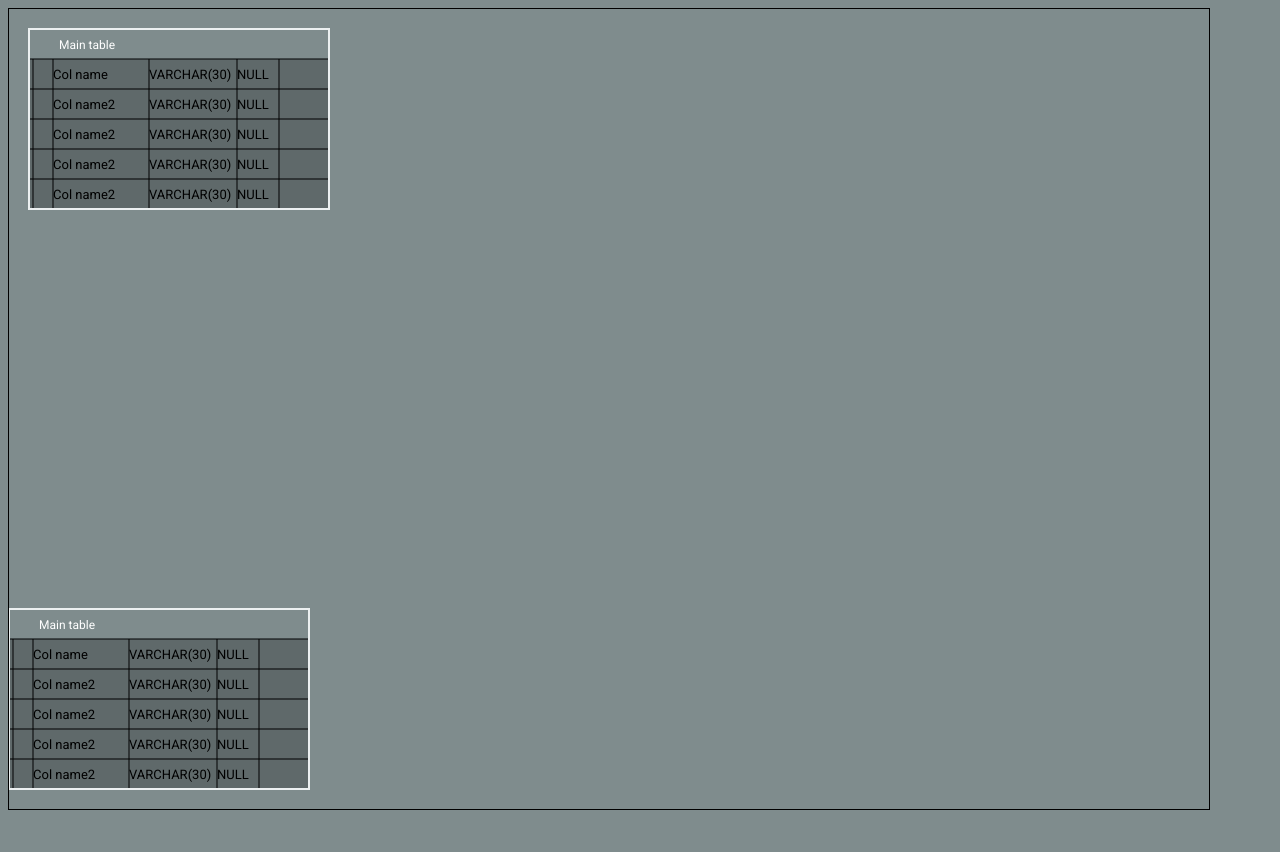
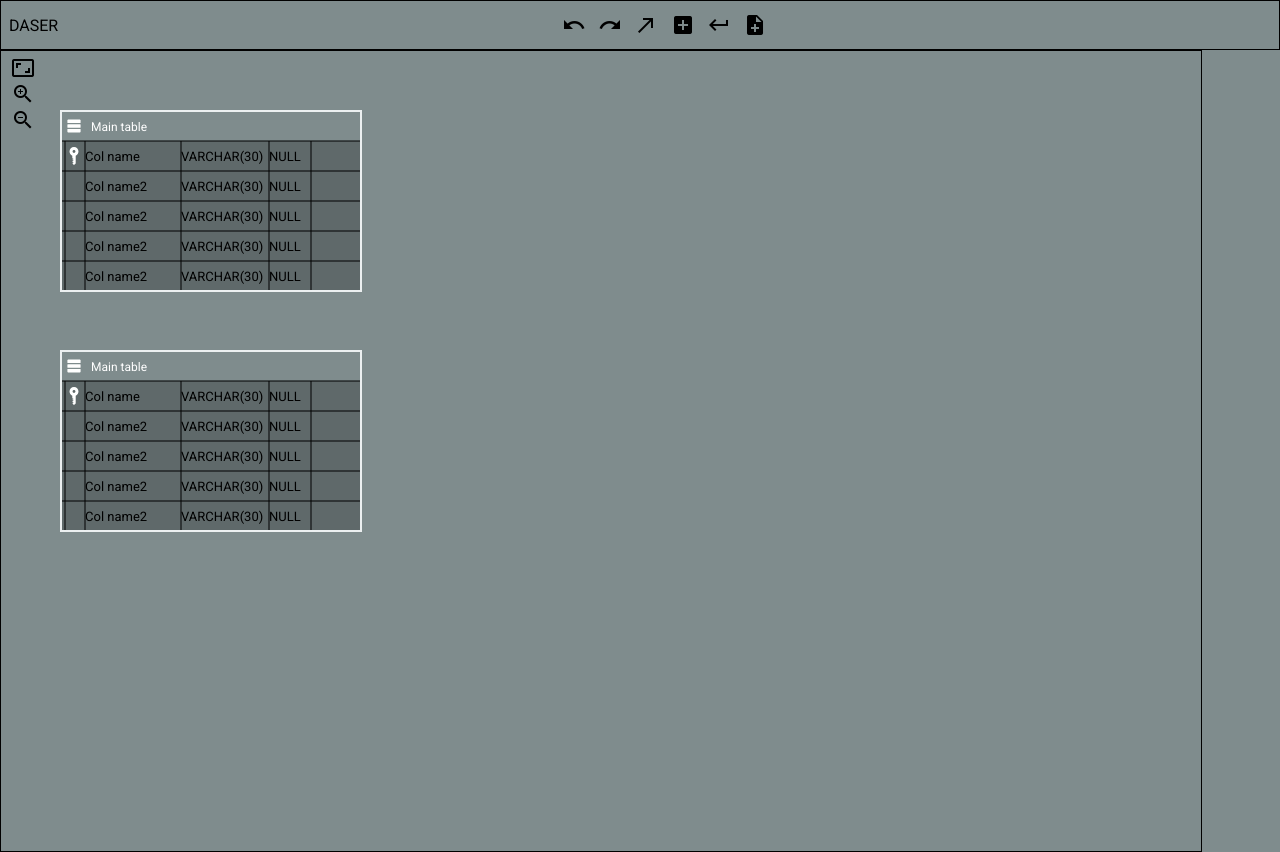
Before and after one commit to luciancosnita21/daser_cliw, a plain HTML site: page index.html in a window 1280 px wide. Before the commit the page ends 818 px from the top, so only its background shows below. Drawn offline with Linux system fonts and the light colour scheme.

Commit message:
[Layout][Canvas][Navigation] small refactor, added work bar, added zoom bar

```diff
--- a/index.html
+++ b/index.html
@@ -1,66 +1,43 @@
 <html>
   <head>
+    <link href="https://fonts.googleapis.com/icon?family=Material+Icons" rel="stylesheet">
     <link href="https://fonts.googleapis.com/css?family=Roboto:400,500,700" rel="stylesheet">
-    <style>
-      body {
-        background: #7f8c8d;
-        font-family: 'Roboto', sans-serif;
-      }
-
-      svg {
-        border: 1px solid black;
-      }
-
-      rect {
-        fill: none;
-      }
-
-      .table-title {
-        fill: white;
-        font-size: 12px;
-      }
-
-      .table-title rect {
-        fill: #7f8c8d;
-      }
-
-      .table-background {
-        fill: black;
-        opacity: 0.25;
-      }
-
-      .table-border {
-        fill: none;
-        stroke-width: 2px;
-        stroke: #ecf0f1;
-      }
-
-      .small { font: italic 13px sans-serif; }
-
-
-      .col-name text {
-        fill: #ecf0f1;
-      }
-
-      .col-type text {
-        fill: #e67e22;
-      }
-
-      .table-title {
-        transform: translate(0, 0);
-      }
-
-      text {
-        font-size: 13px;
-      }
-
-      .icon {
-        fill: white;
-      }
-    </style>
+    <link href="style.css" rel="stylesheet" >
   </head>
   <body>
-    <svg width="1200" height="800"></svg>
+    <nav class="navigation">
+      <span class="navigation__logo">DASER</span>
+
+      <div class="work-bar">
+        <button class="work-bar__button"><i class="material-icons">undo</i></button>
+        <button class="work-bar__button"><i class="material-icons">redo</i></button>
+        <button class="work-bar__button"><i class="material-icons">call_made</i></button>
+
+        <span class="work-bar__separator"></span>
+
+        <button class="work-bar__button"><i class="material-icons">add_box</i></button>
+        <button class="work-bar__button"><i class="material-icons">keyboard_return</i></button>
+        <button class="work-bar__button"><i class="material-icons">note_add</i></button>
+      </div>
+    </nav>
+
+    <section class="canvas">
+      <section class="canvas__zoom-bar">
+        <button class="canvas__zoom-bar__button">
+          <i class="material-icons">aspect_ratio</i>
+        </button>
+
+        <button class="canvas__zoom-bar__button">
+          <i class="material-icons">zoom_in</i>
+        </button>
+
+        <button class="canvas__zoom-bar__button">
+          <i class="material-icons">zoom_out</i>
+        </button>
+      </section>
+
+      <svg class="canvas__svg" width="1200" height="800"></svg>
+    </section>
     <script type="module" src="src/index.js"></script>
   </body>
 </html>
--- a/src/index.js
+++ b/src/index.js
@@ -38,7 +38,8 @@ window.addEventListener('load', () => {
   const $svg = document.querySelector('svg');
   const testTable = new TableComponent(TableConfig.get());
   const testTable2 = new TableComponent(TableConfig.get());
-  testTable2.setPosition(0, 600);
+  testTable.setPosition(60, 60);
+  testTable2.setPosition(60, 300);
 
   const t1 = testTable.render(tableData);
   const t2 = testTable2.render(tableData);
--- a/src/table-component/content.component.js
+++ b/src/table-component/content.component.js
@@ -26,7 +26,7 @@ export class ContentComponent {
   }
 
   generateKeyTemplate(meta, start) {
-      return `<use xlink:href="icons/key.svg#key-icon" class="icon" x="${start}" y="6" width="18" height="18"></use>`
+      return `<use xlink:href="assets/icons/key.svg#key-icon" class="icon" x="${start}" y="6" width="18" height="18"></use>`
   }
 
   generateColsTemplate(cols) {
--- a/src/table-component/header.comonent.js
+++ b/src/table-component/header.comonent.js
@@ -10,7 +10,7 @@ export class HeaderComponent {
 
       return `<g class="table-title" transform="translate(0, 0)">
         <rect x="0" y="0" width="${width}" height="${height}" />
-        <use xlink:href="icons/table.svg#table-icon" class="icon" x="4" y="6" width="18" height="18"></use>
+        <use xlink:href="assets/icons/table.svg#table-icon" class="icon" x="4" y="6" width="18" height="18"></use>
         <text x="30" y="20" class="table-title">${props.title}</text>
       </g>`;
     }
--- /dev/null
+++ b/style.css
@@ -0,0 +1,119 @@
+/* General style */
+body {
+  background: #7f8c8d;
+  font-family: 'Roboto', sans-serif;
+  margin: 0;
+}
+
+/* Navbar */
+.navigation {
+  padding: 0 8px;
+  height: 48px;
+  border: 1px solid black;
+  display: flex;
+  flex-direction: row;
+  justify-content: center;
+  align-items: center;
+}
+
+.navigation__logo {
+}
+
+.work-bar {
+  display: flex;
+  justify-content: center;
+  align-items: center;
+  flex-grow: 1;
+}
+
+.work-bar__separator {
+  display: inline-block;
+  width: 1px;
+  height: 90%;
+  background: black;
+}
+
+.work-bar__button {
+  outline: none;
+  border: none;
+  background: transparent;
+}
+
+.work-bar__button:hover {
+  cursor: pointer;
+}
+
+/* Canvas */
+.canvas {
+  position: relative;
+  display: block;
+  width: 800px;
+  height: 800px;
+}
+
+.canvas__zoom-bar {
+  position: absolute;
+  top: 5px;
+  left: 5px;
+  display: flex;
+  flex-direction: column;
+  justify-content: center;
+  align-items: center;
+}
+
+.canvas__zoom-bar__button {
+  outline: none;
+  border: none;
+  background: transparent;
+}
+
+svg {
+  border: 1px solid black;
+}
+
+rect {
+  fill: none;
+}
+
+.table-title {
+  fill: white;
+  font-size: 12px;
+}
+
+.table-title rect {
+  fill: #7f8c8d;
+}
+
+.table-background {
+  fill: black;
+  opacity: 0.25;
+}
+
+.table-border {
+  fill: none;
+  stroke-width: 2px;
+  stroke: #ecf0f1;
+}
+
+.small { font: italic 13px sans-serif; }
+
+
+.col-name text {
+  fill: #ecf0f1;
+}
+
+.col-type text {
+  fill: #e67e22;
+}
+
+.table-title {
+  transform: translate(0, 0);
+}
+
+text {
+  font-size: 13px;
+}
+
+.icon {
+  fill: white;
+}
```
Also changed, not shown: src/table-component/table.comonent.js (+4 -4 lines).
